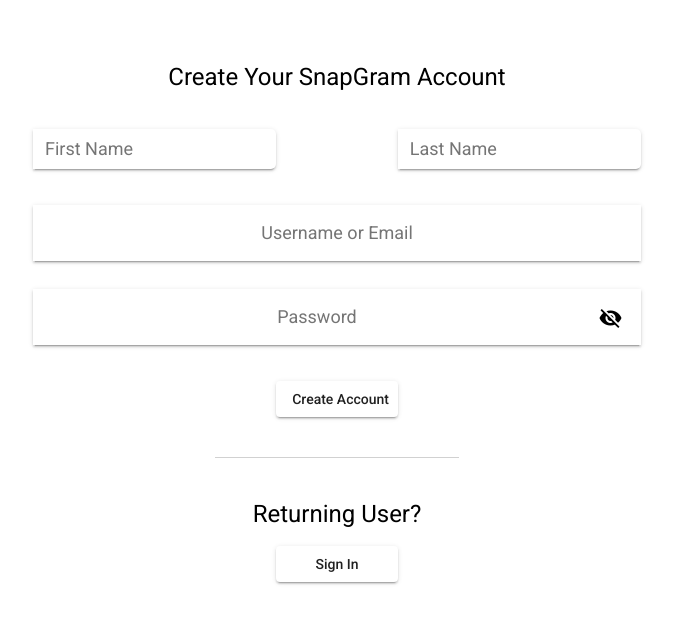
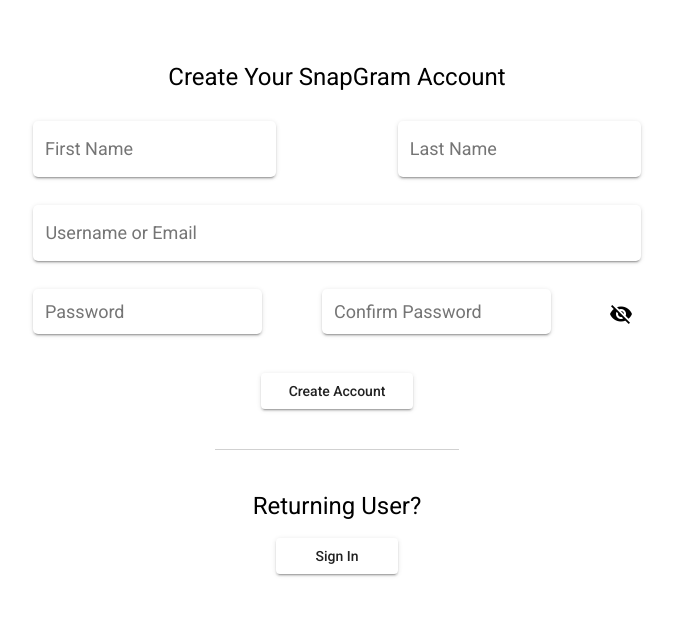
Before and after one commit to mnauman319/SnapgramFrontend, an Angular app: page /register in a window 1280 px wide. Shown: the top 624 px of the page, without its empty margins (335-1008 px from the left). Built offline with nearby package versions, Linux system fonts and the light colour scheme.

Commit message:
moving out the way

```diff
--- a/src/app/components/homepage/homepage.component.html
+++ b/src/app/components/homepage/homepage.component.html
@@ -70,7 +70,15 @@
 
 <section>
     <mat-grid-list cols="12" rowHeight="10:1" [gutterSize]="'10px'">
-        <mat-grid-tile [colspan]="1" [rowspan]="75"> </mat-grid-tile>
+        <mat-grid-tile [colspan]="1" [rowspan]="75">
+           <div class="colored-lines-container">
+            <div class="half1-diag2"></div>
+            <div class="half1-diag3"></div>
+            <div class="half1-diag4"></div>
+            <div class="half1-diag5"></div>
+            <div class="half1-diag6"></div>
+           </div>
+        </mat-grid-tile>
         <mat-grid-tile id="photoview-container" [colspan]="10" [rowspan]="75">
             <div class="photoview-content">
                 <app-photoview [photos]="displayedPhotos"></app-photoview>
--- a/src/app/components/homepage/homepage.component.scss
+++ b/src/app/components/homepage/homepage.component.scss
@@ -10,6 +10,36 @@
   width: 100%;
   height: 100%;
 }
+
+.colored-lines-container{
+  width:100%;
+  height:100%;
+  display:flex;
+  align-items:stretch;
+}
+
+
+.half1-diag2{
+  background-color:#8A49A1;
+  width:20%;
+}
+.half1-diag3{
+  background-color:#ca2f7d;
+  width:20%;
+}
+.half1-diag4{
+  background-color:#DF6666;
+  width:20%;
+}
+.half1-diag5{
+  background-color:#F8BD70;
+  width:20%;
+}
+.half1-diag6{
+  background-color:#F8D99A;
+  width:20%;
+}
+
 
 
 .container {
--- a/src/app/components/loginpage/loginpage.component.html
+++ b/src/app/components/loginpage/loginpage.component.html
@@ -54,7 +54,7 @@
         </div>
       </div>
     </div>
-    <app-registerpage (slideToggleBack)="toggleBox($event)"></app-registerpage>
+    <app-registerpage (slideToggleBack)="toggleBox($event)" (changeTitle)="setTitle($event)"></app-registerpage>
 
   </div>
 
--- a/src/app/components/loginpage/loginpage.component.scss
+++ b/src/app/components/loginpage/loginpage.component.scss
@@ -109,6 +109,10 @@
 
 * {
   box-sizing: border-box;
+}
+
+*:focus {
+  outline: none;
 }
 
 .background{
--- a/src/app/components/loginpage/loginpage.component.ts
+++ b/src/app/components/loginpage/loginpage.component.ts
@@ -25,7 +25,7 @@
 
 
   ngOnInit(): void {
-    this.setTitle();
+    this.setTitle("SnapGram - Login");
     console.log(this.slideToggle);
   }
 
@@ -33,6 +33,7 @@
     this.slideToggle=status;
   }
   openRegistrationView() {
+    this.setTitle("SnapGram - Register User");
     this.slideToggle=true;
   }
 
@@ -47,7 +48,7 @@
       alert("Incorrect Username or Password try again!");
     }
   }
-  setTitle(){
-    this.titleService.setTitle("SnapGram - Login");
+  setTitle(title:string):void{
+    this.titleService.setTitle(title);
   }
 }
--- a/src/app/components/registerpage/registerpage.component.html
+++ b/src/app/components/registerpage/registerpage.component.html
@@ -9,16 +9,17 @@
             <input placeholder="Username or Email" [(ngModel)]="new_username" id="new_username_input">
       </div>
       <div class="password-field">
-            <input [type]="hidePassword ? 'password' : 'text'" placeholder="Password"
-                [(ngModel)]="new_password" id="new_password_input">
-
-            <button mat-icon-button matSuffix (click)="hidePassword = !hidePassword"
-                [attr.aria-label]="'Hide password'" [attr.aria-pressed]="hidePassword">
-                <mat-icon>{{hidePassword ? 'visibility_off' : 'visibility'}}</mat-icon>
-            </button>
-
+        <div class="main-pass">
+          <input [type]="hidePassword ? 'password' : 'text'" placeholder="Password" [(ngModel)]="new_password" id="new_password_input">
+        </div>
+        <div class="confirm-pass">
+          <input [type]="hidePassword ? 'password' : 'text'" placeholder="Confirm Password">
+          <button mat-icon-button matSuffix (click)="hidePassword = !hidePassword" [attr.aria-label]="'Hide password'" [attr.aria-pressed]="hidePassword">
+          <mat-icon>{{hidePassword ? 'visibility_off' : 'visibility'}}</mat-icon>
+          </button>
+        </div>
       </div>
-      <div class="sign-in-btn">
+      <div class="create-btn">
         <button mat-raised-button id="create_user_btn" (click)="registerNewUser()">Create Account</button>
       </div>
       <div class="divider">
--- a/src/app/components/registerpage/registerpage.component.scss
+++ b/src/app/components/registerpage/registerpage.component.scss
@@ -2,6 +2,9 @@
     box-sizing: border-box;
   }
 
+*:focus {
+    outline: none;
+}
 
 .register-form-container{
     position:relative;
@@ -51,18 +54,17 @@
     margin-left:25%;
     height:7%;
     display: flex;
-    align-items: center;
+    align-items: stretch;
     justify-content:space-between;
 
     input{
         text-align: left;
         font-family: Roboto, "Helvetica Neue", sans-serif;
         font-size:large;
-        height:40px;
         width:40%;
         padding:12px;
         box-shadow: 0px 3px 1px -2px rgba(0, 0, 0, 0.2), 0px 2px 2px 0px rgba(0, 0, 0, 0.14), 0px 1px 5px 0px rgba(0, 0, 0, 0.12);
-        border-radius: 0 5px 5px 0;
+        border-radius: 5px;
         border:0;
       ::placeholder{
         font-size: large;
@@ -76,17 +78,18 @@
     margin-left:25%;
     height:7%;
     display: flex;
-    align-items: center;
+    align-items: stretch;
     justify-content:center;
+    border-radius:5px;
     box-shadow: 0px 3px 1px -2px rgba(0, 0, 0, 0.2), 0px 2px 2px 0px rgba(0, 0, 0, 0.14), 0px 1px 5px 0px rgba(0, 0, 0, 0.12);
     input{
-        text-align: center;
+        text-align: left;
         font-family: Roboto, "Helvetica Neue", sans-serif;
         font-size:large;
-        height:40px;
+        margin-right:40px;
         width:90%;
-        padding:12px;
-        border-radius:5px;
+        // padding:12px;
+
         border:0;
       ::placeholder{
         font-size: large;
@@ -100,43 +103,54 @@
     margin-left:25%;
     height:7%;
     display: flex;
-    align-items: center;
-    justify-content:center;
-
-    box-shadow: 0px 3px 1px -2px rgba(0, 0, 0, 0.2), 0px 2px 2px 0px rgba(0, 0, 0, 0.14), 0px 1px 5px 0px rgba(0, 0, 0, 0.12);
+    justify-content: space-between;
+    .main-pass{
         input{
-      text-align: center;
+        text-align: left;
         font-family: Roboto, "Helvetica Neue", sans-serif;
         font-size:large;
-      height:40px;
-      width:90%;
+        flex-basis:45%;
+        align-self: stretch;
         padding:12px;
-      border-radius: 5px;
+        border-radius:5px;
+        box-shadow: 0px 3px 1px -2px rgba(0, 0, 0, 0.2), 0px 2px 2px 0px rgba(0, 0, 0, 0.14), 0px 1px 5px 0px rgba(0, 0, 0, 0.12);
         border:0;
         ::placeholder{
           font-size: large;
         }
+        }
+      }
+      .confirm-pass{
+        input{
+          text-align: left;
+          font-family: Roboto, "Helvetica Neue", sans-serif;
+          font-size:large;
+          flex-basis:45%;
+          align-self: stretch;
+          padding:12px;
+          border-radius:5px;
+          box-shadow: 0px 3px 1px -2px rgba(0, 0, 0, 0.2), 0px 2px 2px 0px rgba(0, 0, 0, 0.14), 0px 1px 5px 0px rgba(0, 0, 0, 0.12);
+          border:0;
+          ::placeholder{
+          font-size: large;
+          }
+        }
         button{
-        margin-left:-42px;
-        padding-right:5px;
+          flex:none;
+          margin-left:50px;
           -webkit-appearance: none;
          }
     }
+
   }
 
-.login-btn{
+.create-btn{
     display:flex;
     align-items: center;
     justify-content: center;
     width: 50%;
     margin-top:2em;
     margin-left:25%;
-    mat-checkbox{
-      font-size: large;
-    }
-    span{
-      flex: 1 1 auto;
-    }
     button{
       width: 25%;
       background-color: rgb(255, 255, 255);
--- a/src/app/components/registerpage/registerpage.component.ts
+++ b/src/app/components/registerpage/registerpage.component.ts
@@ -13,6 +13,7 @@
 export class RegisterpageComponent implements OnInit {
 
   @Output() slideToggleBack = new EventEmitter<boolean>();
+  @Output() changeTitle = new EventEmitter<string>();
   new_username:string;
   new_password:string;
   new_fname:string;
@@ -22,7 +23,7 @@
   constructor(private router:Router,private userService:UserService,private titleService:Title) { }
 
   ngOnInit(): void {
-    this.setTitle();
+
   }
   async registerNewUser(){
 
@@ -42,10 +43,11 @@
     }
   }
   setTitle(){
-    this.titleService.setTitle("SnapGram - Register User");
+
   }
 
   openSignInView() :void {
     this.slideToggleBack.next(false);
+    this.changeTitle.next("SnapGram - Login");
   }
 }
```
Lines whose indentation alone changed are shown as unchanged.
